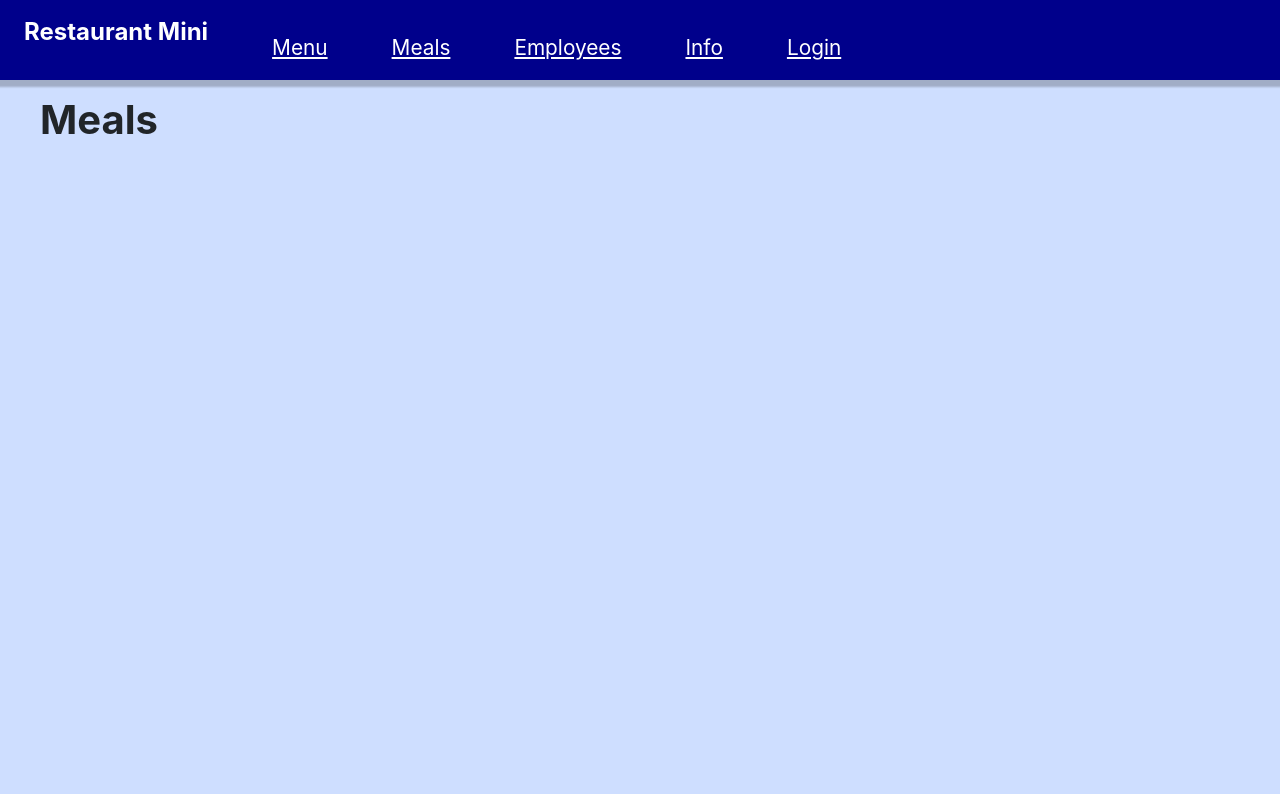
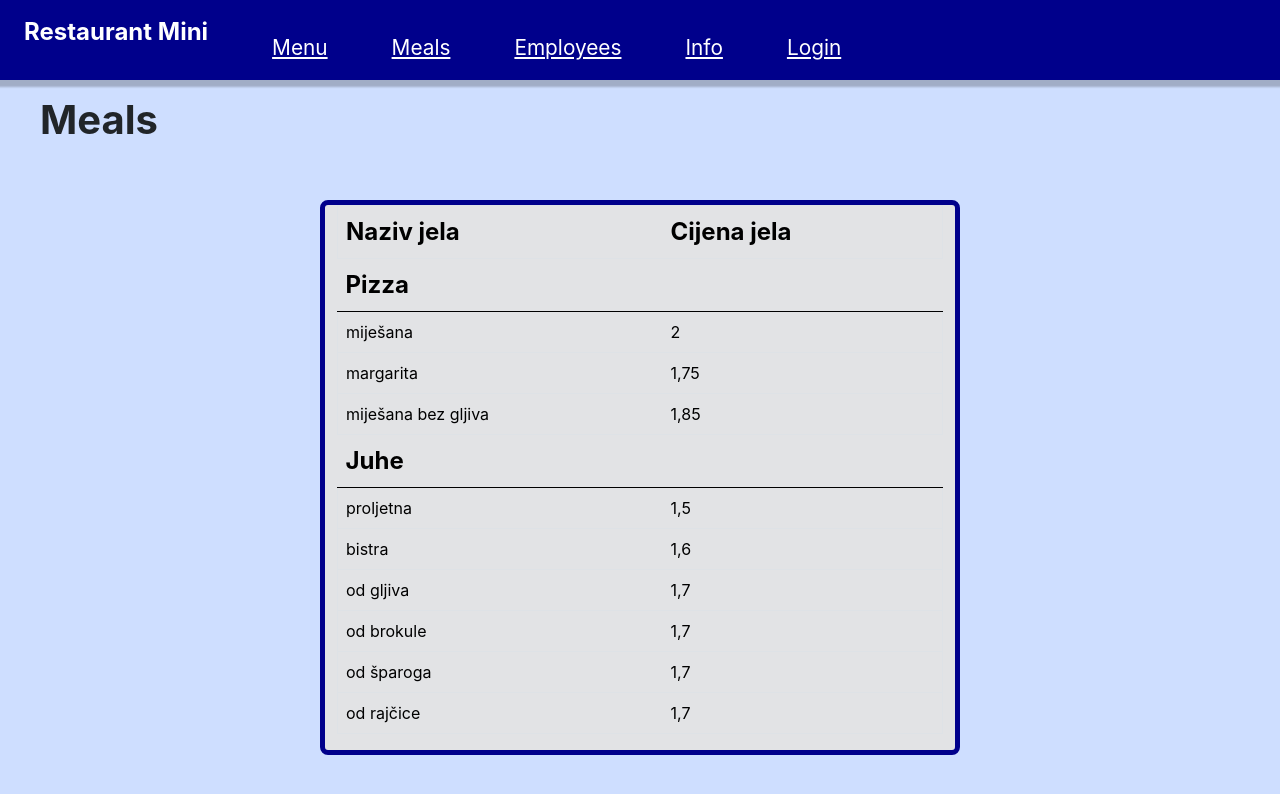
Before and after one commit to mateod062/restaurant-menu, a React (Create React App) app: page /meals in a window 1280 px wide. Shown: the top 794 px of the page. Built offline with nearby package versions, Linux system fonts and the light colour scheme.

Commit message:
Implementacija info screena

```diff
--- /dev/null
+++ b/src/component/common/meals/MealCategory.js
@@ -0,0 +1,18 @@
+
+const MealCategory = ({category, meals}) => {
+    return (
+        <tbody>
+            <tr className={"table-secondary"}>
+                <th scope={"col"} colSpan={"2"}>{category}</th>
+            </tr>
+            {meals.map((meal, index) =>
+                <tr key={index} className={"table-secondary border"}>
+                    <td>{meal[0]}</td>
+                    <td>{meal[1]}</td>
+                </tr>
+            )}
+        </tbody>
+    )
+}
+
+export default MealCategory
--- a/src/page/meals/Meals.js
+++ b/src/page/meals/Meals.js
@@ -1,9 +1,32 @@
 import Content from "../../component/common/content/Content";
+import MealCategory from "../../component/common/meals/MealCategory";
 
 const Meals = () => {
+    const pizza = [["miješana", "2"], ["margarita", "1,75"], ["miješana bez gljiva", "1,85"]]
+    const juhe = [
+        ["proljetna", "1,5"],
+        ["bistra", "1,6"],
+        ["od gljiva", "1,7"],
+        ["od brokule", "1,7"],
+        ["od šparoga", "1,7"],
+        ["od rajčice", "1,7"]]
+
     return (
-        <Content subtitle={"Meals"} />
-    )
+        <Content subtitle={"Meals"}>
+            <div className={"container rounded-3 border border-5 border-darkblue bg-secondary-subtle w-50 mx-auto my-5"}>
+                <table className={"table"}>
+                    <tbody>
+                    <tr className={"table-secondary border"}>
+                        <th scope={"col"}>Naziv jela</th>
+                        <th scope={"col"}>Cijena jela</th>
+                    </tr>
+                    </tbody>
+                    <MealCategory category={"Pizza"} meals={pizza}/>
+                    <MealCategory category={"Juhe"} meals={juhe}/>
+                </table>
+            </div>
+        </Content>
+)
 };
 
 export default Meals;
```
